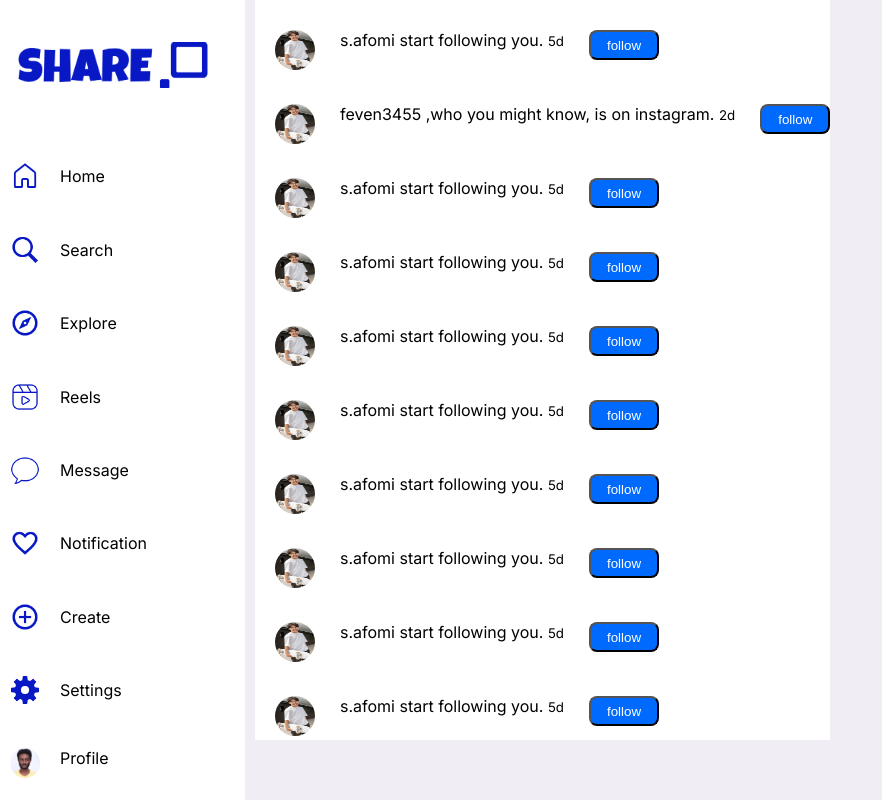
After one commit to Kidus-github/Share-Socialmedia, a PHP site: page /notification.html in a window 1280 px wide. The commit adds this page. Shown: the whole page, without its empty margins (0-882 px from the left). Run offline with PHP 8.4, Linux system fonts and the light colour scheme.

Commit message:
html and css for notifcation
html and css for notifcation

```diff
--- /dev/null
+++ b/css/notification.css
@@ -0,0 +1,219 @@
+    @import url('https://fonts.googleapis.com/css2?family=Inter:wght@100;200;300;400;500;600;700&family=Roboto:wght@300;400;500;700&display=swap');
+    /* font-family: 'Inter', sans-serif;
+font-family: 'Roboto', sans-serif; */
+
+    *,
+     ::after,
+     ::before {
+        margin: 0;
+        padding: 0;
+        box-sizing: border-box;
+    }
+
+     :root {
+        --background-primary-clr: rgb(240, 237, 245);
+        --background-dark-clr: rgb(35, 38, 46);
+        --primary-clr: rgb(7, 24, 196);
+        --clr-white: #fff;
+        --clr-dark: color: rgb(44, 44, 44);
+        --inward-size: 1em;
+    }
+
+    body {
+        background-color: var(--background-primary-clr);
+        color: var(--clr-dark);
+        font-family: 'Inter', sans-serif;
+    }
+
+    .logo {
+        background-image: url(/img/logo/logo-no-background.png);
+        background-position: center;
+        background-size: contain;
+        background-repeat: no-repeat;
+        height: 2.2em;
+        width: 12em;
+    }
+
+    header {
+        background-color: var(--clr-white);
+        min-height: 60px;
+        padding: 10px 0;
+        position: fixed;
+        z-index: 999;
+        width: 100%;
+    }
+
+    header nav {
+        display: flex;
+        align-items: center;
+        justify-content: space-between;
+        padding: 0 20px;
+    }
+
+    header nav .header_right {
+        display: flex;
+        align-items: center;
+        justify-content: space-between;
+        gap: 10px;
+    }
+
+    header nav .header_right .search {
+        background-color: var(--background-primary-clr);
+        height: 35px;
+        border-radius: 8px;
+        padding: 0 10px;
+        display: flex;
+        align-items: center;
+    }
+
+    header .header_right .search input {
+        border: 0;
+        background-color: transparent;
+        height: 100%;
+        padding-left: 10px;
+    }
+
+    .left_sider {
+        display: flex;
+        position: fixed;
+        right: 0;
+        left: 0;
+        bottom: 0;
+        background-color: #fff;
+        padding: 10px 0;
+        z-index: 999;
+        padding-left: 18px;
+    }
+
+    .left_sider .navigation {
+        display: flex;
+        justify-content: space-around;
+        width: 100%;
+    }
+
+    .left_sider .navigation h3 {
+        font-weight: 400;
+        font-size: 1em;
+        display: none;
+    }
+
+    .left_sider .navigation .user img {
+        border-radius: 100vh;
+    }
+
+    .icon {
+        height: 30px;
+        width: 30px;
+    }
+    /* #nav-search,
+    #nav-msg,
+    #nav-setting {
+        display: none;
+    } */
+
+    .notification {
+        display: flex;
+        flex-direction: row;
+        gap: 25px;
+        row-gap: 100px;
+        box-sizing: border-box;
+        padding-top: 30px;
+        background-color: white;
+    }
+
+    .notification-profile-photo img {
+        width: 40px;
+        height: 40px;
+        border-radius: 100vh;
+        margin-left: 20px;
+    }
+
+    .follow-icon {
+        width: 70px;
+        height: 30px;
+        background-color: rgb(0, 106, 255);
+        color: white;
+        border-radius: 0.5rem;
+    }
+
+    @media (min-width: 798px) {
+        header {
+            display: none;
+        }
+        .left_sider {
+            inset: 0;
+            width: 70px;
+            padding: 0;
+        }
+        .left_sider .navigation {
+            flex-direction: column;
+            padding: 0 10px;
+            align-items: center;
+        }
+        .logo-left-nav {
+            background-image: url(/img/logo/logo.png);
+            background-position: center;
+            background-size: contain;
+            background-repeat: no-repeat;
+            height: 2.9em;
+            width: 50px;
+            margin: 20px 0 30px -2px;
+        }
+        #nav-search,
+        #nav-msg,
+        #nav-setting,
+        .nav-logo {
+            display: block;
+        }
+        .container {
+            margin-left: 80px;
+            top: 40px;
+        }
+        .main .create-window .create-type h5 {
+            display: inline;
+        }
+    }
+
+    @media (min-width: 968px) {
+        .wrapper {
+            display: flex;
+        }
+        .right-sider {
+            display: flex;
+        }
+    }
+
+    @media (min-width: 1168px) {
+        .wrapper {
+            margin-right: 50px;
+        }
+        .container {
+            margin-left: 255px;
+            top: 40px;
+        }
+        .left_sider {
+            width: 245px;
+        }
+        .left_sider .navigation h3 {
+            display: block;
+        }
+        .nav-property {
+            width: 100%;
+            display: flex;
+            align-items: center;
+            gap: 20px;
+        }
+        .logo-left-nav {
+            background-image: url(/img/logo/logo-no-background.png);
+            background-size: cover;
+            width: 190px;
+            margin: 20px 0 30px -20px;
+        }
+        #nav-search,
+        #nav-msg,
+        #nav-setting,
+        .nav-logo {
+            display: flex;
+            gap: 20px;
+        }
+    }
--- /dev/null
+++ b/notification.html
@@ -0,0 +1,174 @@
+<!DOCTYPE html>
+<html lang="en">
+
+<head>
+    <meta charset="UTF-8">
+    <meta http-equiv="X-UA-Compatible" content="IE=edge">
+    <meta name="viewport" content="width=device-width, initial-scale=1.0">
+    <link rel="stylesheet" href="/css/notification.css">
+    <title>share || notification</title>
+</head>
+
+<body>
+    <header>
+        <nav>
+
+            <a href="#">
+                <div class="logo"></div>
+            </a>
+
+            <div class="header_right">
+                <div class="search">
+                    <i class="fa fa-search"></i>
+                    <input type="text" name="search" id="search" placeholder="Search">
+                </div>
+                <div class="header_message">
+                    <img src="img/icons-to-be-used/message1/icons8-speech-bubble-50.png" class="message-img icon">
+                </div>
+            </div>
+        </nav>
+    </header>
+    <div class="left_sider">
+
+        <div class="navigation">
+            <div class="nav-logo">
+                <a href="#" class="logo-left">
+                    <div id="nav-logo" class="logo-left-nav"></div>
+                </a>
+            </div>
+            <div class="Home flex nav-property">
+                <img src="img/icons-to-be-used/home2/icons8-home-48.png" class="home-img icon">
+                <h3>Home</h3>
+            </div>
+            <div class="Search nav-property" id="nav-search">
+                <img src="img/icons-to-be-used/search2/icons8-search-50.png" class="search-img icon">
+                <h3>Search</h3>
+            </div>
+
+            <div class="Explore nav-property">
+                <img src="img/icons-to-be-used/explore1.1/icons8-compass-48.png" class="explore-img icon">
+                <h3>Explore</h3>
+            </div>
+            <div class="Reels nav-property">
+                <img src="img/icons-to-be-used/reel1/icons8-instagram-reels-50.png" class="reels-img icon">
+                <h3>Reels</h3>
+            </div>
+            <div class="Message nav-property" id="nav-msg">
+                <img src="img/icons-to-be-used/message1/icons8-speech-bubble-50.png" class="message-img icon">
+                <h3>Message</h3>
+            </div>
+            <div class="Notification nav-property">
+                <img src="img/icons-to-be-used/notification2.1/icons8-favorite-48.png" class="notification-img icon">
+                <h3>Notification</h3>
+            </div>
+            <div class="Create nav-property">
+                <img src="img/icons-to-be-used/create1.1/icons8-plus-48.png" class="create-img icon">
+                <h3>Create</h3>
+            </div>
+            <div class="Settings nav-property" id="nav-setting">
+                <img src="img/icons-to-be-used/setting1/icons8-settings-50.png" class="setting-img icon">
+                <h3>Settings</h3>
+            </div>
+            <div class="user nav-property">
+                <img src="img/photos-to-be-used/4.jpg" class="profile icon">
+                <h3 class="profile icon">Profile</h3>
+                <!-- This div contains navigation links to various sections of the website, such as Home, Search, Explore, etc. -->
+
+
+
+            </div>
+        </div>
+
+    </div>
+    <div class="wrapper">
+        <div class="container">
+
+            <div class="notification">
+
+                <div class="notification-profile-photo">
+                    <img src="/img/photos-to-be-used/status-3.png" alt="">
+                </div>
+                <div class="notification-body"><span>s.afomi </span> start following you.
+                    <small>5d</small></div>
+                <button class="follow-icon">follow</button>
+            </div>
+
+            <div class="notification">
+
+                <div class="notification-profile-photo"><img src="/img/photos-to-be-used/status-3.png" alt=""></div>
+                <div class="notification-body"><span>feven3455 </span>,who you might know, is on instagram.
+                    <small>2d</small></div>
+                <button class="follow-icon">follow</button>
+            </div>
+
+            <div class="notification">
+
+                <div class="notification-profile-photo"><img src="/img/photos-to-be-used/status-3.png" alt=""></div>
+                <div class="notification-body"><span>s.afomi </span> start following you.
+                    <small>5d</small></div>
+                <button class="follow-icon">follow</button>
+            </div>
+
+            <div class="notification">
+
+                <div class="notification-profile-photo"><img src="/img/photos-to-be-used/status-3.png" alt=""></div>
+                <div class="notification-body"><span>s.afomi </span> start following you.
+                    <small>5d</small></div>
+                <button class="follow-icon">follow</button>
+            </div>
+
+            <div class="notification">
+
+                <div class="notification-profile-photo"><img src="/img/photos-to-be-used/status-3.png" alt=""></div>
+                <div class="notification-body"><span>s.afomi </span> start following you.
+                    <small>5d</small></div>
+                <button class="follow-icon">follow</button>
+            </div>
+
+            <div class="notification">
+
+                <div class="notification-profile-photo"><img src="/img/photos-to-be-used/status-3.png" alt=""></div>
+                <div class="notification-body"><span>s.afomi </span> start following you.
+                    <small>5d</small></div>
+                <button class="follow-icon">follow</button>
+            </div>
+
+            <div class="notification">
+
+                <div class="notification-profile-photo"><img src="/img/photos-to-be-used/status-3.png" alt=""></div>
+                <div class="notification-body"><span>s.afomi </span> start following you.
+                    <small>5d</small></div>
+                <button class="follow-icon">follow</button>
+            </div>
+
+
+            <div class="notification">
+
+                <div class="notification-profile-photo"><img src="/img/photos-to-be-used/status-3.png" alt=""></div>
+                <div class="notification-body"><span>s.afomi </span> start following you.
+                    <small>5d</small></div>
+                <button class="follow-icon">follow</button>
+            </div>
+
+            <div class="notification">
+
+                <div class="notification-profile-photo"><img src="/img/photos-to-be-used/status-3.png" alt=""></div>
+                <div class="notification-body"><span>s.afomi </span> start following you.
+                    <small>5d</small></div>
+                <button class="follow-icon">follow</button>
+            </div>
+
+            <div class="notification">
+
+                <div class="notification-profile-photo"><img src="/img/photos-to-be-used/status-3.png" alt=""></div>
+                <div class="notification-body"><span>s.afomi </span> start following you.
+                    <small>5d</small></div>
+                <button class="follow-icon">follow</button>
+            </div>
+
+
+        </div>
+    </div>
+</body>
+
+</html>
```
Also changed, not shown: css/style.css (+178 -118 lines), index.html (+31 -18 lines), img/icons-to-be-used/setting1/settings.png (added), img/photos-to-be-used/image1.jpg (added), img/photos-to-be-used/image2..jpg (added), img/photos-to-be-used/image3.jpg (added), img/photos-to-be-used/image4.jpg (added), img/photos-to-be-used/image5.jpg (added), img/photos-to-be-used/image6.jpg (added), img/photos-to-be-used/image7.jpg (added), img/photos-to-be-used/image8.jpg (added).
